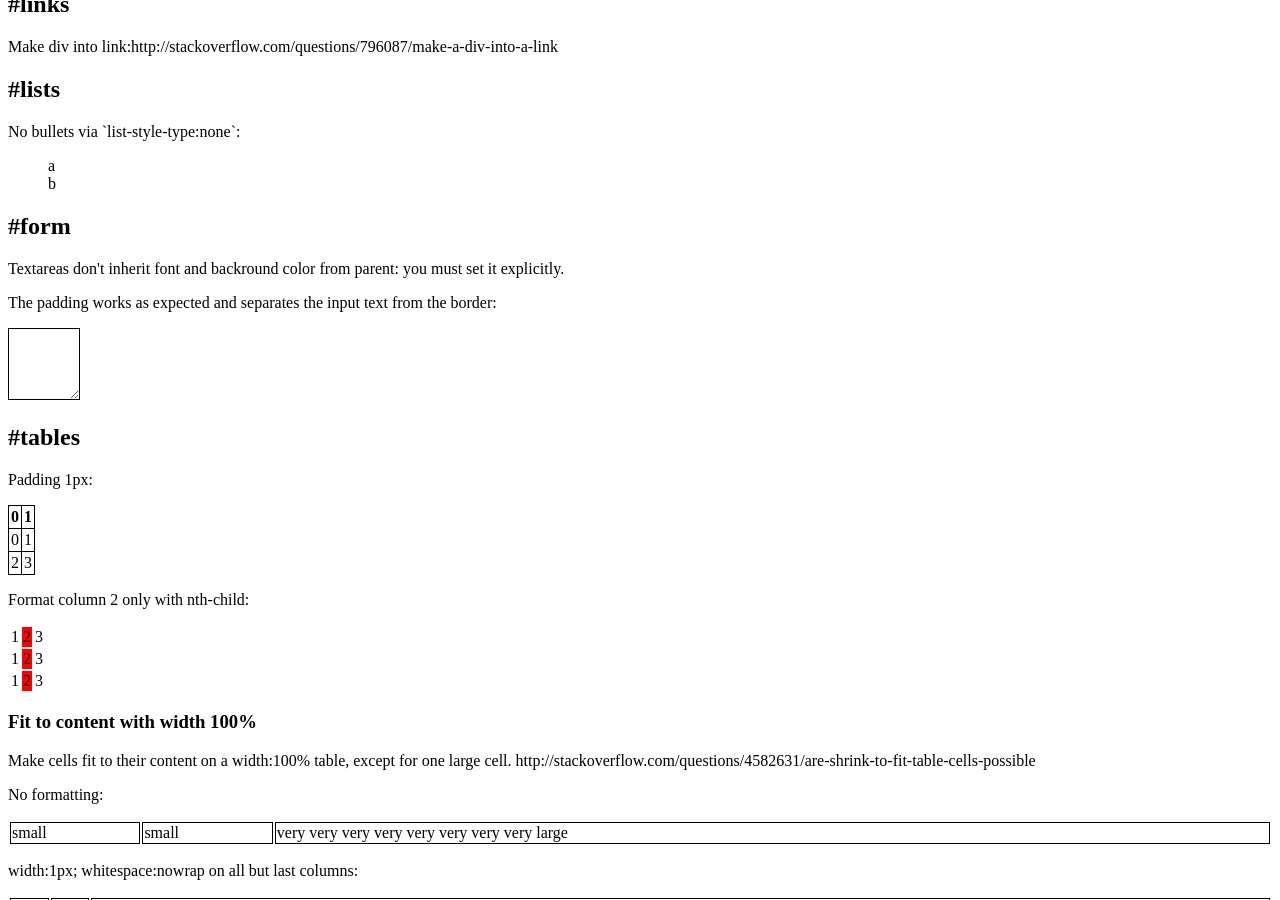
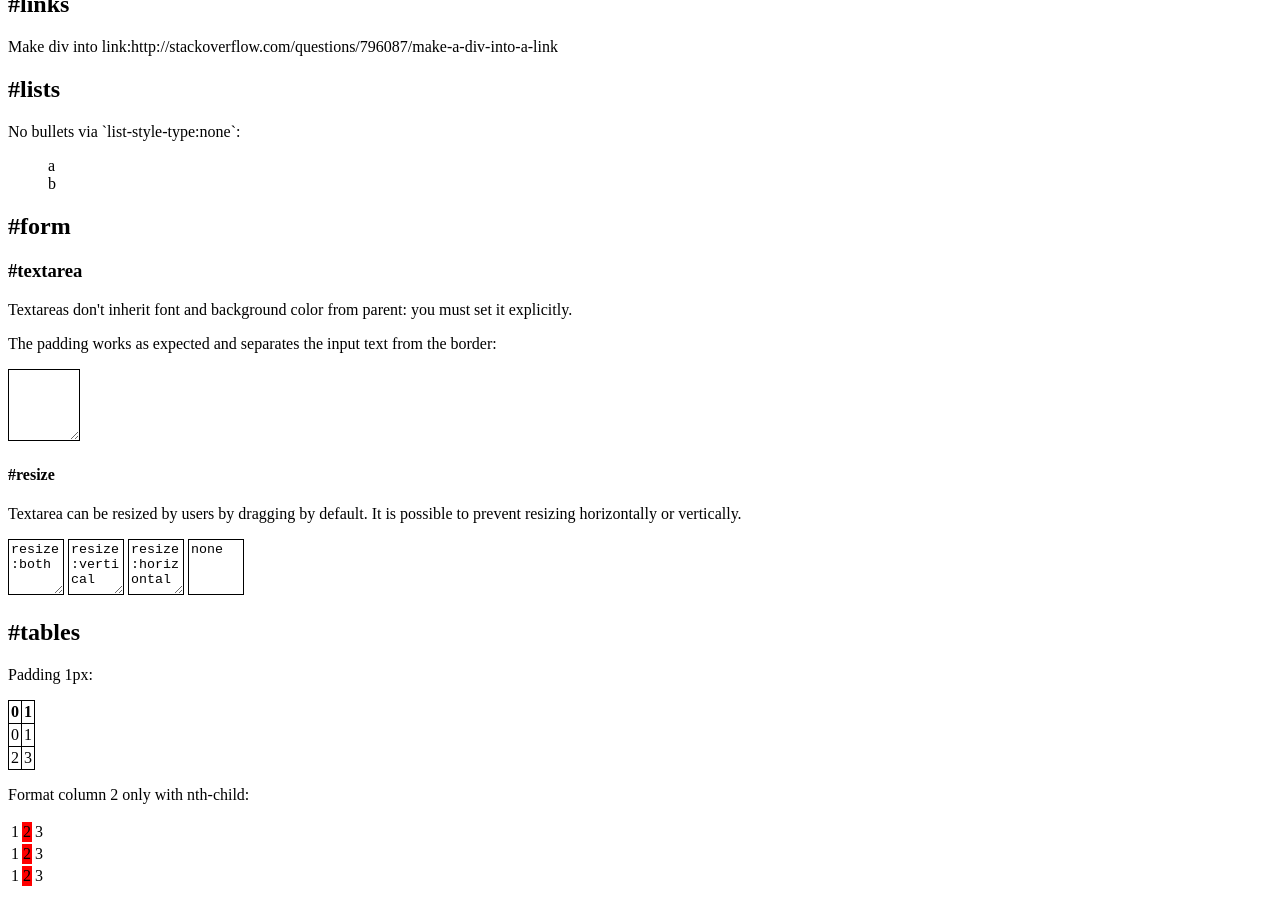
Before and after one commit to cirosantilli/web-bak, a Jekyll site: the page css.html, which Jekyll copies as it is, in a window 1280 px wide and 900 px high, scrolled down 12399 px. Built offline with Jekyll 4.4.1, drawn with Linux system fonts in a browser that asks for light colours; nearby versions of some CDN libraries; library files that are not in the unit come from our copies.

Commit message:
textarea resize

```diff
--- a/css.html
+++ b/css.html
@@ -905,10 +905,22 @@
 
   <h2>#form</h2>
 
-    <p>Textareas don't inherit font and backround color from parent: you must set it explicitly.</p>
+    <h3>#textarea</h3>
 
-    <p>The padding works as expected and separates the input text from the border:</p>
-    <textarea style="width:50px; height:50px; padding:10px;" class="border"></textarea>
+      <p>Textareas don't inherit font and background color from parent: you must set it explicitly.</p>
+
+      <p>The padding works as expected and separates the input text from the border:</p>
+      <textarea style="width:50px; height:50px; padding:10px;" class="border"></textarea>
+
+      <h4>#resize</h4>
+        <p>
+          Textarea can be resized by users by dragging by default.
+          It is possible to prevent resizing horizontally or vertically.
+        </p>
+        <textarea style="width:50px; height:50px; resize:both;" class="border">resize:both</textarea>
+        <textarea style="width:50px; height:50px; resize:vertical;" class="border">resize:vertical</textarea>
+        <textarea style="width:50px; height:50px; resize:horizontal;" class="border">resize:horizontal</textarea>
+        <textarea style="width:50px; height:50px; resize:none;" class="border">none</textarea>
 
   <h2>#tables</h2>
 
```
